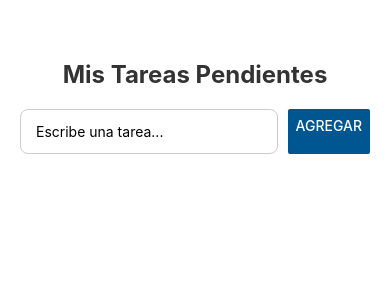
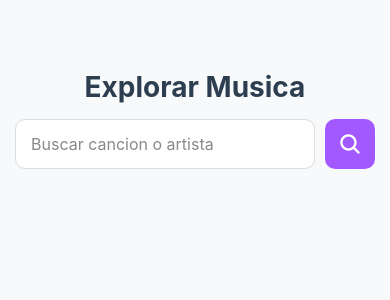
Before and after one commit to Iscardenas13/Aplicaciones-moviles, a React Native app: screen / in a window 390 px wide. Shown: the top 300 px of the page. Built offline with nearby package versions, Linux system fonts and the light colour scheme.

Commit message:
Entrega Práctica 7: Explorador de canciones

```diff
--- a/App.js
+++ b/App.js
@@ -1,146 +1,462 @@
-// Sirve para crear la "memoria" de la aplicación.
-// Permite que la pantalla se actualice automáticamente cuando los datos cambian.
-import { useState } from 'react';
+import {useState, useEffect, useRef} from 'react';
+//Importamos animated, para hacer movimiento fluido sin que se trabe el celular
+import { StyleSheet, Text, View, TextInput, TouchableOpacity, Animated, FlatList, Image, ActivityIndicator, Keyboard } from 'react-native';
+import {Ionicons} from '@expo/vector-icons';
+import {Audio} from 'expo-av'; //La libreria para reproducir musica
 
-// Importamos los componentes preconstruidos de React Native
-import {
-  StyleSheet,       // Para crear los estilos (es el motor de CSS de React Native).
-  Text,             // Para mostrar cualquier texto en pantalla.
-  View,             // El contenedor principal .
-  TextInput,        // La caja donde el usuario escribe (equivalente a <input type="text">).
-  Button,           // Un botón nativo.
-  FlatList,         // Una lista inteligente que solo renderiza los elementos que caben en pantalla.
-  TouchableOpacity  // Un contenedor que hace que su contenido reaccione al toque oscureciéndose.
-} from 'react-native';
-
-// FUNCIÓN PRINCIPAL El componente que representa la pantalla entera
 export default function App() {
 
-  // ZONA DE ESTADOS (La memoria a corto plazo la nuestra app)
+    //1. Las memorias de la pantalla (lo que el usuario ve)
 
-  // 'tarea' guarda lo que el usuario está escribiendo en el momento.
-  // 'setTarea' es la función que usamos para modificar ese texto.
-  // Inicia como un texto completamente vacío: ''.
-  const [tarea, setTarea] = useState('');
+    const [busqueda, setBusqueda] = useState(''); //Lo que el usuario escribe en el input
+    const [resltados, setResultados] = useState([]); //Los resultados de la busqueda
+    const [cargando, setCargando] = useState(false); //Para mostrar el indicador de carga
+    const [cancionActiva, setCancionActiva] = useState(null); //La cancion que se esta reproduciendo
+    const [sonidoActual, setSonidoActual] = useState(null); //El sonido que se esta reproduciendo
+    const [estareproduciendo, setEstareproduciendo] = useState(false); //Para saber si se esta reproduciendo musica
 
-  // Estado para la lista completa:
-  // 'listaTareas' guarda todo el historial de tareas creadas.
-  // 'setListaTareas' es la función para actualizar esa lista general.
-  // Inicia como un arreglo vacío: [].
-  const [listaTareas, setListaTareas] = useState([]);
+    //3. LA ANIMACION FLUIDA
 
-  // ZONA DE LÓGICA - las acciones del usuario
+    //USAMOS useref en lugar de usestate
+    //Esto crea una memoria super rapida que no trabe la pantalla
 
-  // Función cuando el usuario presiona el botón "Agregar"
-  const agregarTarea = () => {
-    // .trim() quita los espacios en blanco al inicio y al final.
-    // Si después de quitar espacios el texto está vacío, usamos 'return' para detener la función
-    // y evitar que se agreguen "tareas invisibles" a la lista.
-    if (tarea.trim() === '') return;
+    const animacionEcualizador = useRef(new Animated.Value(0)).current; //El valor de la animacion del ecualizador
 
-    // Actualizamos la lista de tareas poniendo el nuevo dato:
-    // Usamos el operador de propagación (...) para copiar todas las tareas viejas que ya existían.
-    // Agregamos un nuevo objeto al final con dos propiedades fundamentales:
-    //  -id: Usamos Date.now().toString() para generar un identificador único basado
-    //  en los milisegundos de la hora exacta.
-    //  -texto: El contenido que el usuario escribió (que está guardado en la variable 'tarea').
-    setListaTareas([...listaTareas, { id: Date.now().toString(), texto: tarea }]);
+    //Este bloque de codigo esta "Escuchando" al boton de play
+    useEffect(() => {
 
-    // Una vez guardada la tarea en la lista, limpiamos la caja de texto
-    // devolviendo el estado 'tarea' a un string vacío.
-    setTarea('');
+        //Regla de oro: antes de animar, siempre regresamos las barras a 0
+        animacionEcualizador.stopAnimation(); //Detenemos la animacion
+        animacionEcualizador.setValue(0); //Regresamos el valor a 0
+
+        if (estareproduciendo) {
+            //Si hay musica sonando, hacemos que el valor suba
+            Animated.loop(
+                Animated.sequence([
+                    //Sube del 0 al 1 en medio segundo (300 ms)
+                    Animated.timing(animacionEcualizador, {toValue:1, duration: 300, useNativeDriver: false}),
+                    //Baja del 1 al 0 en medio segundo (300 ms)
+                    Animated.timing(animacionEcualizador, {toValue:0, duration: 300, useNativeDriver: false}),
+                ])
+            ).start(); //Que empiece a moverse
+        }
+
+        //Le decimos que tambien se reinicie si el usuario cambia de cancion.
+    }, [estareproduciendo, cancionActiva]);
+
+    //LA MAGIA: Convertimos ese 0 a 1 que sube y baja, en tamaños reales
+    const altoBarra1 = animacionEcualizador.interpolate({ inputRange: [0, 1], outputRange: [8, 22] });
+    const altoBarra2 = animacionEcualizador.interpolate({ inputRange: [0, 1], outputRange: [24, 10] });
+    const altoBarra3 = animacionEcualizador.interpolate({ inputRange: [0, 1], outputRange: [12, 18] });
+
+    //4. IR A INTERNET A BUSCAR LA CANCION
+
+    const buscarCancion = async () => {
+        // Si la caja de texto esta vacia, nos salimos
+        if (busqueda.trim() === '') return;
+
+        Keyboard.dismiss(); //Escondemos el teclado del celular
+        setCargando(true); //Encendemos la ruedita de carga
+
+        try {
+            //Internet odia los espacios en blanco. Convertimos "Daft Punk" a "Daft+Punk"
+            const terminoLimpio = busqueda.replace(/ /g, '+');
+
+            const url = `https://itunes.apple.com/search?term=${terminoLimpio}&media=music&limit=30`;
+
+            const respuesta = await fetch(url);
+            const json = await respuesta.json(); //Traducimos la respuesta
+            setResultados(json.results); //Guardamos la lista en nuestra memoria
+        } catch (error){
+            console.error(error);
+        } finally {
+            setCargando(false); //Apagamos la ruedita de carga (incluso si fallo el internet)
+        }
     };
 
-  // ZONA DE RENDERIZADO lo que el usuario ve en la pantalla de su teléfono
+    //5. HACER QUE SUENE EL SONIDO
+
+    //Este vigilante nos avisa automaticamente en el segundo exacto en el que termina la cancion
+    const monitorDeReproduccion = (estado) => {
+        if (estado.didJustFinish){
+            setEstareproduciendo(false);
+            setCancionActiva(null);
+        }
+    };
+
+    const reproducirCancion = async (cancion) => {
+        try {
+            //Regla de oro: Si tocas otra cancion, primero borramos la parte anterior para no mezclarla
+            if (sonidoActual){
+                await sonidoActual.unloadAsync();
+            }
+
+            setCancionActiva(cancion); //Avisamos cual es la nueva cancion
+            setEstareproduciendo(true); //Encendemos el play visual
+
+            //Configuramos el celular para que el sonido funcione aunque este en modo silencio
+            await Audio.setAudioModeAsync({
+                playsInSilentModeIOS: true
+            });
+
+            //Preparamos la cancion y le conectamos nuestro vigilante
+            const { sound } = await Audio.Sound.createAsync(
+                { uri: cancion.previewUrl }, //El fragmento de 30 segundos
+                {shouldPlay: true}, //Le decimos que arranque solita
+                monitorDeReproduccion //Aqui esta el vigilante conectado
+            );
+
+            setSonidoActual(sound); //Guardamos el motor listo
+
+        } catch(error) {
+            console.log("Error al reproducir", error);
+        }
+    };
+
+    //Funcion para el boton del mini reproductor
+    const alternarPlaypause = async () =>{
+        if (!sonidoActual) return;
+
+        if(estareproduciendo){
+            await sonidoActual.pauseAsync(); //Pausa
+            setEstareproduciendo(false);
+        } else {
+            await sonidoActual.playAsync(); //Play
+            setEstareproduciendo(true);
+        }
+    };
+
+    //Cuando cambiamos de sonido, eliminamos el sonido anterior de la memoria
+    useEffect(() => {
+        return sonidoActual
+            ? () => {
+                sonidoActual.unloadAsync();
+            }
+            : undefined;
+    }, [sonidoActual]);
+
+
+    //6. DIBUJAR LA PANTALLA (Renderizado visual)
+
     return (
-    // 'View' es el contenedor padre que envuelve a toda la aplicación
     <View style={styles.contenedor}>
 
-      {/* Título principal de la aplicación */}
-      <Text style={styles.titulo}>Mis Tareas Pendientes</Text>
+        {/* PARTE SUPERIOR: TITULO Y BUSCADOR */}
+        <View style={styles.encabezado}>
+            <Text style={styles.tituloHeader}>Explorar Musica</Text>
 
-      {/* Contenedor agrupar la caja de texto y el botón en la misma línea */}
-      <View style={styles.zonaInput}>
-
-        {/* Caja de texto interactiva */}
+            <View style={styles.contenedorBusqueda}>
                 <TextInput
                     style={styles.input}
-          placeholder="Escribe una tarea..." // Texto fantasma de ayuda cuando está vacío
-          value={tarea} // Conectamos el valor visible de la caja a nuestra variable de memoria 'tarea'
-
-          // Cada vez que el usuario teclea una letra,
-          // actualizamos el estado 'tarea' inmediatamente.
-          onChangeText={setTarea}
+                    placeholder="Buscar cancion o artista"
+                    placeholderTextColor="#888"
+                    value={busqueda}
+                    onChangeText={setBusqueda}
+                    onSubmitEditing={buscarCancion}
                 />
 
-        {/* Botón que dispara la lógica de guardado */}
-        <Button
-          title="Agregar"
-          onPress={agregarTarea} // Evento de toque
-          color="#005691"
-        />
+                <TouchableOpacity
+                    style={styles.botonBuscar}
+                    onPress={buscarCancion}
+                >
+                    <Ionicons name="search" size={24} color="white" />
+                </TouchableOpacity>
+            </View>
         </View>
 
-      {/* Lista inteligente y optimizada para móviles */}
+        {cargando ? (
+
+            <View style={styles.zonaCentrada}>
+                <ActivityIndicator size="large" color="#A259FF"/>
+            </View>
+
+        ) : (
+
             <FlatList
-        // 'data' responde a la pregunta: ¿De dónde saco la información?
-        data={listaTareas}
+                data={resltados}
+                keyExtractor={(item) => item.trackId.toString()}
+                contentContainerStyle={{
+                    paddingBottom: cancionActiva ? 90 : 20
+                }}
+                renderItem={({item}) => {
 
-        // 'keyExtractor' responde a: ¿Cómo identifico cada elemento de forma única para no confundirme?
-        keyExtractor={(item) => item.id}
+                    const esLaActiva =
+                        cancionActiva?.trackId === item.trackId;
 
-        // 'renderItem' responde a: ¿Cómo quieres que dibuje visualmente cada elemento de la lista?
-        renderItem={({ item }) => (
-          // Usamos TouchableOpacity para que los alumnos vean cómo reacciona al toque
-          <TouchableOpacity style={styles.cajaTarea}>
-            {/* Extraemos e imprimimos la propiedad 'texto' del objeto actual */}
-            <Text style={styles.textoTarea}>{item.texto}</Text>
+                    return (
+                        <TouchableOpacity
+                            style={styles.tarjetaCancion}
+                            onPress={() => reproducirCancion(item)}
+                        >
+
+                            <Image
+                                source={{uri: item.artworkUrl100}}
+                                style={styles.portada}
+                            />
+
+                            <View style={styles.infoCancion}>
+
+                                <Text
+                                    style={[
+                                        styles.tituloCancion,
+                                        esLaActiva && {color: "#A259FF"}
+                                    ]}
+                                    numberOfLines={1}
+                                >
+                                    {item.trackName}
+                                </Text>
+
+                                <Text
+                                    style={styles.artistaCancion}
+                                    numberOfLines={1}
+                                >
+                                    {item.artistName}
+                                </Text>
+
+                            </View>
+
+                            {esLaActiva && estareproduciendo ? (
+
+                                <View style={styles.contenedorEcualizador}>
+
+                                    <Animated.View
+                                        style={[
+                                            styles.barraEcualizador,
+                                            {height: altoBarra1}
+                                        ]}
+                                    />
+
+                                    <Animated.View
+                                        style={[
+                                            styles.barraEcualizador,
+                                            {height: altoBarra2}
+                                        ]}
+                                    />
+
+                                    <Animated.View
+                                        style={[
+                                            styles.barraEcualizador,
+                                            {height: altoBarra3}
+                                        ]}
+                                    />
+
+                                    <Ionicons
+                                        name="play-circle"
+                                        size={32}
+                                        color="#A259FF"
+                                    />
+
+                                </View>
+
+                            ) : (
+
+                                <Ionicons
+                                    name="play-circle"
+                                    size={32}
+                                    color="#1444"
+                                />
+
+                            )}
+
                         </TouchableOpacity>
+                    );
+                }}
+            />
+
         )}
+
+        {cancionActiva && (
+
+            <View style={styles.miniReproductor}>
+
+                <View style={styles.interiorMiniReproductor}>
+
+                    <Image
+                        source={{
+                            uri: cancionActiva.artworkUrl100
+                        }}
+                        style={styles.portadaMini}
                     />
+
+                    <View style={styles.infoMini}>
+
+                        <Text
+                            style={styles.tituloMini}
+                            numberOfLines={1}
+                        >
+                            {cancionActiva.trackName}
+                        </Text>
+
+                        <Text
+                            style={styles.artistaMini}
+                            numberOfLines={1}
+                        >
+                            {cancionActiva.artistName}
+                        </Text>
+
+                    </View>
+
+                    <TouchableOpacity
+                        onPress={alternarPlaypause}
+                        style={styles.botonPlayPause}
+                    >
+                        <Ionicons
+                            name={
+                                estareproduciendo
+                                    ? "pause-circle"
+                                    : "play-circle"
+                            }
+                            size={40}
+                            color="white"
+                        />
+                    </TouchableOpacity>
+
+                </View>
+
+            </View>
+
+        )}
+
     </View>
     );
 }
 
-// ZONA DE ESTILOS (El diseño visual estructurado)
 const styles = StyleSheet.create({
+
     contenedor: {
-    flex: 1, // Toma todo el alto disponible de la pantalla del celular
-    backgroundColor: '#ffffff', // Fondo totalmente blanco
-    paddingTop: 60, // Da un margen superior grande para que la app no se encime con el reloj o la cámara del celular
-    paddingHorizontal: 20, // Márgenes a los lados para que nada pegue con los bordes de la pantalla
+        flex: 1,
+        backgroundColor: "#f8f9fa",
+        paddingTop: 60
     },
-  titulo: {
-    fontSize: 24, // Tamaño de letra para el encabezado
-    fontWeight: 'bold', // Tipografía en negrita
-    marginBottom: 20, // Separación inferior para que no se pegue con la caja de texto
-    textAlign: 'center', // Centrado perfecto
-    color: '#333', // Un gris muy oscuro (más elegante que el negro puro)
+
+    encabezado: {
+        paddingTop: 10
     },
-  zonaInput: {
-    flexDirection: 'row', // Regla de Flexbox vital: Coloca el Input y el Botón uno al lado del otro (horizontal)
-    justifyContent: 'space-between', // Separa los elementos empujándolos a los extremos
-    marginBottom: 20, // Separación inferior con el inicio de la lista
+
+    tituloHeader: {
+        fontSize: 28,
+        fontWeight: "bold",
+        color: "#2c3e50",
+        marginBottom: 15,
+        textAlign: "center"
     },
+
+    contenedorBusqueda: {
+        flexDirection: "row",
+        paddingHorizontal: 15,
+        marginBottom: 15
+    },
+
     input: {
-    flex: 1, // Le dice a la caja de texto: "Toma todo el espacio sobrante que el botón no esté usando"
-    borderWidth: 1, // Dibuja una línea de borde
-    borderColor: '#cccccc', // Color gris claro para el borde
-    borderRadius: 8, // Esquinas redondeadas suaves
-    paddingHorizontal: 15, // Espacio interno para que el texto que escriben no pegue con el borde
-    marginRight: 10, // Separación a la derecha para no chocar físicamente con el botón "Agregar"
-    height: 45, // Altura cómoda para que el dedo del usuario pueda tocarla sin problema
+        flex: 1,
+        height: 50,
+        backgroundColor: "white",
+        borderWidth: 1,
+        borderColor: "#ddd",
+        borderRadius: 10,
+        paddingHorizontal: 15,
+        fontSize: 16
     },
-  cajaTarea: {
-    backgroundColor: '#f9f9f9', // Fondo ligeramente gris para separar visualmente cada tarea del fondo blanco
-    padding: 15, // Espacio interno para que el texto de la tarea respire
-    borderRadius: 8, // Esquinas redondeadas
-    marginBottom: 10, // Espacio entre una tarea y la que sigue abajo
-    borderWidth: 1, // Borde perimetral
-    borderColor: '#eeeeee', // Gris ultra claro para un diseño limpio
+
+    botonBuscar: {
+        width: 50,
+        height: 50,
+        backgroundColor: "#A259FF",
+        borderRadius: 10,
+        marginLeft: 10,
+        justifyContent: "center",
+        alignItems: "center"
     },
-  textoTarea: {
-    fontSize: 16, // Tamaño de lectura estándar en móviles
-    color: '#444', // Gris oscuro para buen contraste y legibilidad
+
+    zonaCentrada: {
+        flex: 1,
+        justifyContent: "center",
+        alignItems: "center"
+    },
+
+    tarjetaCancion: {
+        flexDirection: "row",
+        alignItems: "center",
+        backgroundColor: "white",
+        marginHorizontal: 15,
+        marginBottom: 10,
+        padding: 10,
+        borderRadius: 10
+    },
+
+    portada: {
+        width: 60,
+        height: 60,
+        borderRadius: 8
+    },
+
+    infoCancion: {
+        flex: 1,
+        marginLeft: 10
+    },
+
+    tituloCancion: {
+        fontSize: 16,
+        fontWeight: "bold",
+        color: "#2c3e50"
+    },
+
+    artistaCancion: {
+        fontSize: 14,
+        color: "#7f8c8d",
+        marginTop: 3
+    },
+
+    contenedorEcualizador: {
+        flexDirection: "row",
+        alignItems: "center",
+        gap: 3
+    },
+
+    barraEcualizador: {
+        width: 4,
+        backgroundColor: "#A259FF",
+        borderRadius: 2
+    },
+
+    miniReproductor: {
+        position: "absolute",
+        bottom: 0,
+        left: 0,
+        right: 0,
+        backgroundColor: "#A259FF",
+        padding: 10
+    },
+
+    interiorMiniReproductor: {
+        flexDirection: "row",
+        alignItems: "center"
+    },
+
+    portadaMini: {
+        width: 50,
+        height: 50,
+        borderRadius: 6
+    },
+
+    infoMini: {
+        flex: 1,
+        marginLeft: 10
+    },
+
+    tituloMini: {
+        color: "white",
+        fontSize: 15,
+        fontWeight: "bold"
+    },
+
+    artistaMini: {
+        color: "white",
+        fontSize: 13
+    },
+
+    botonPlayPause: {
+        justifyContent: "center",
+        alignItems: "center"
     }
 });
--- a/package.json
+++ b/package.json
@@ -10,6 +10,7 @@
   },
   "dependencies": {
     "expo": "~54.0.35",
+    "expo-av": "~16.0.8",
     "expo-status-bar": "~3.0.9",
     "react": "19.1.0",
     "react-native": "0.81.5"
```
Also changed, not shown: 1 other file (tests, documents, lock files or other folders). Lines whose indentation alone changed are shown as unchanged.
